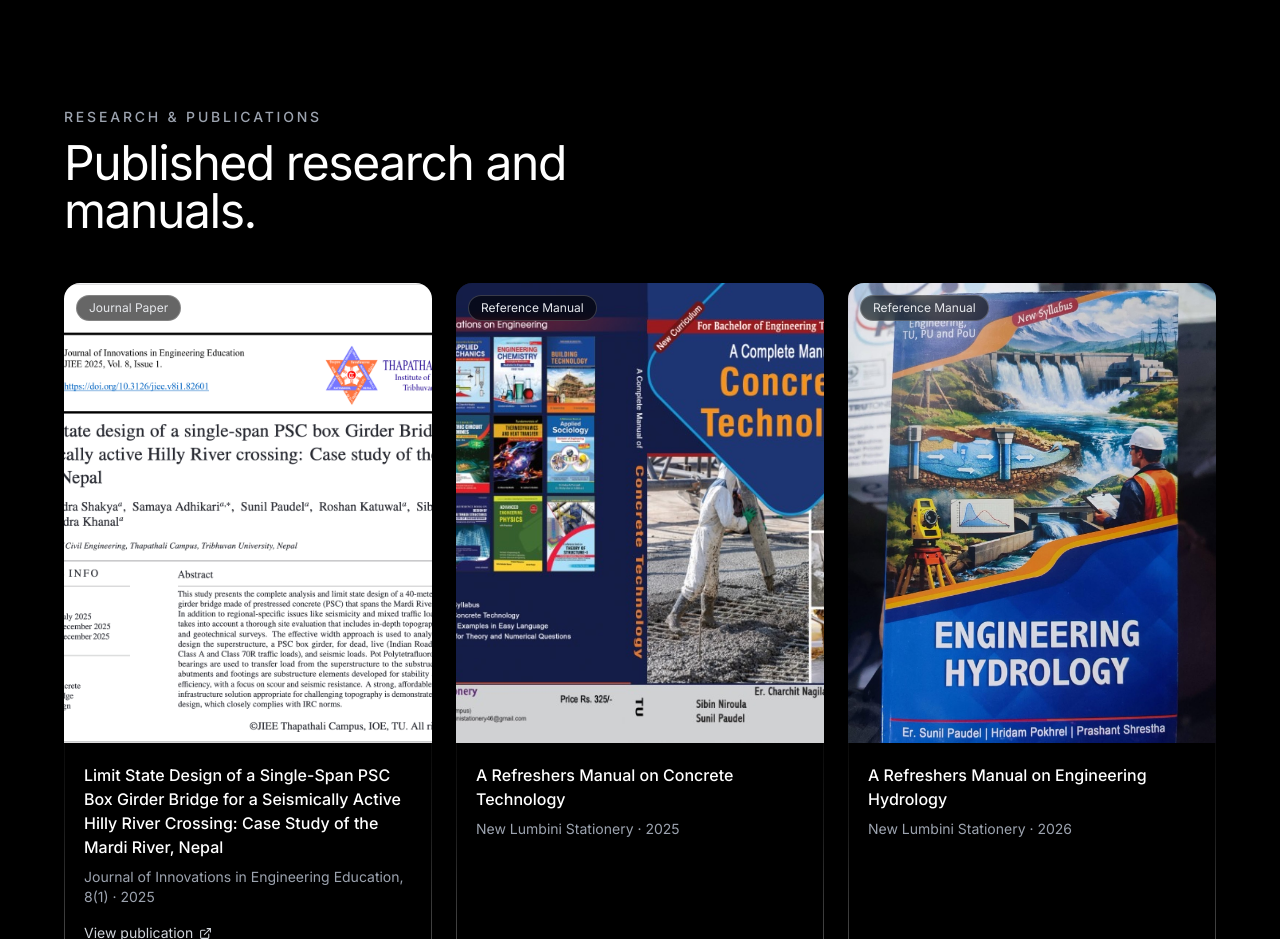
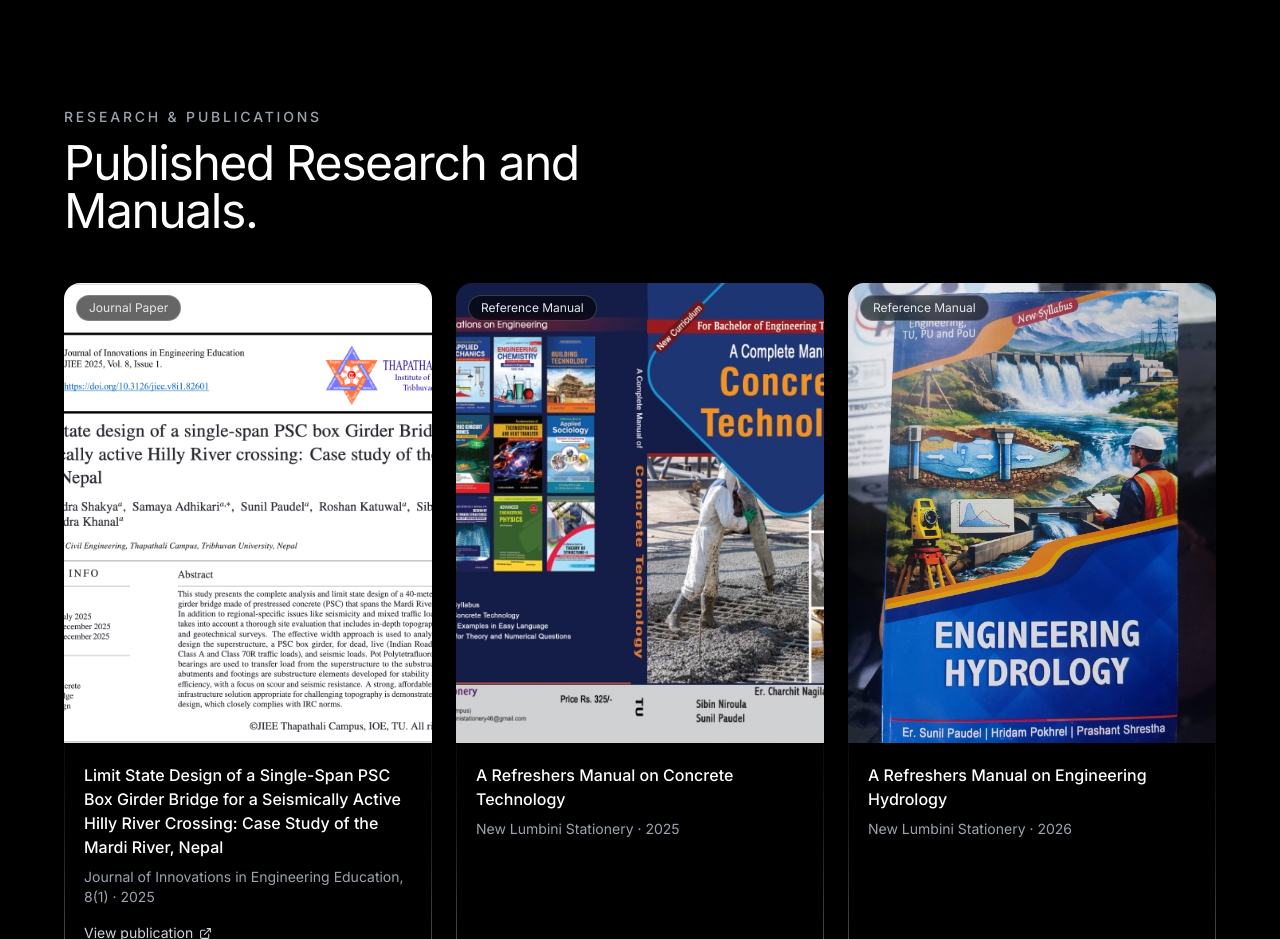
Before and after one commit to sunilpaudel3383-max/Sunil-Portfolio, a React (Vite) app: page / in a window 1280 px wide. Shown: the part 5280-6219 px from the top of the page. Built offline with nearby package versions, Linux system fonts and the light colour scheme; the HTML template or start-up script is replaced by a standard one.

Commit message:
Update Research.tsx

```diff
--- a/src/components/Research.tsx
+++ b/src/components/Research.tsx
@@ -8,7 +8,7 @@ export default function Research() {
     <Section
       id="research"
       label="Research & Publications"
-      title="Published research and manuals."
+      title="Published Research and Manuals."
     >
       <div className="grid gap-6 sm:grid-cols-2 lg:grid-cols-3">
         {publications.map((pub, i) => (
```
